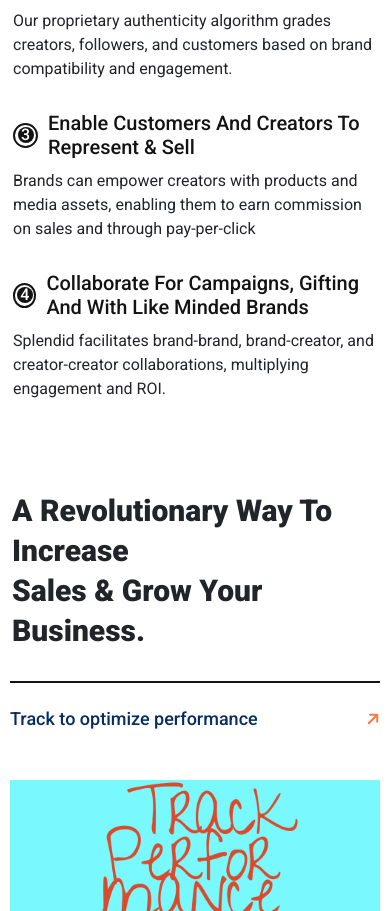
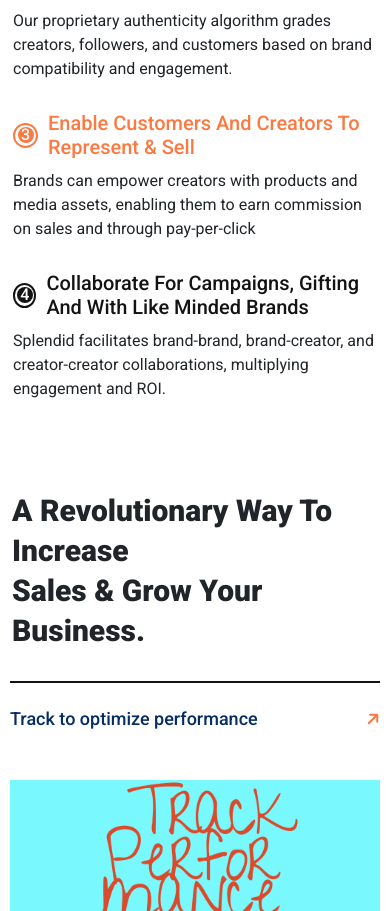
Before and after one commit to vijayraman96/demo-splendid, a React (Create React App) app: page / in a window 390 px wide. Shown: the part 1702-2613 px from the top of the page. Built offline with nearby package versions, Linux system fonts and the light colour scheme.

Commit message:
ref on mobile view is done

```diff
--- a/src/Pages/Home/FourFunnel/FourFunnel.css
+++ b/src/Pages/Home/FourFunnel/FourFunnel.css
@@ -337,6 +337,24 @@
     width:27px !important;
     height: 22px;
 }
+.highlighted, .highlighted .animating .number {
+    color: var(--orange-color);
+}
+.highlighted .animating {
+    border: 2px solid var(--orange-color) !important;
+}
+.highlighted .animating .number {
+    color: #fff;
+}
+.highlighted .animating::before {
+    background-color: var(--orange-color) !important;
+}
+.funnel_ul li:hover .animating::before {
+    background-color: var(--orange-color);
+}
+.funnel_ul li:hover .approach {
+    color: var(--orange-color);
+}
 }
 @media(min-width: 1201px) and (max-width: 1500px) {
     .funnel_section .row {
--- a/src/Pages/Home/FourFunnel/FourFunnel.js
+++ b/src/Pages/Home/FourFunnel/FourFunnel.js
@@ -3,7 +3,30 @@
 import FourFunnelImg from '../../../assets/images/four-funnel.jpg';
 import './FourFunnel.css'
 import Circle from './../../../assets/images/circle.svg'
+import { useEffect, useRef, useState } from "react";
 const FourFunnel = () => {
+  const listRef = useRef([]);
+  const [highlightedIndex, setHighlightedIndex] = useState(null);
+  useEffect(() => {
+    const handleScroll = () => {
+      listRef.current.forEach((item, index) => {
+        if (item) {
+          const rect = item.getBoundingClientRect();
+
+          // Check if the element has moved up by at least 150px
+          if (rect.top <= 400 && rect.bottom > 250) {
+            setHighlightedIndex(index);
+          }
+        }
+      });
+    };
+
+    window.addEventListener('scroll', handleScroll);
+
+    return () => {
+      window.removeEventListener('scroll', handleScroll);
+    };
+  }, []);
   return (
     <div className="funnel_section">
       <Container>
@@ -27,7 +50,7 @@
             </h5>
             <ul class="funnel_ul">
               <li>
-                <h6 className="approach">
+                <h6  ref={(el) => (listRef.current[0] = el)} className={highlightedIndex === 0 ? 'highlighted approach' : 'normal approach'}>
                   <span className="animating"><span className="number">1</span> </span> Discover High Potential Customers & Creators
                 </h6>
                 <p className="para">
@@ -38,7 +61,7 @@
                 </p>
               </li>
               <li>
-                <h6 className="approach">
+                <h6 ref={(el) => (listRef.current[1] = el)} className={highlightedIndex === 1 ? 'highlighted approach' : 'normal approach'}>
                  <span className="animating"><span className="number">2</span></span>  Engage With Our Creator Match Making Tool
                 </h6>
                 <p className="para">
@@ -46,7 +69,7 @@
                 </p>
               </li>
               <li>
-                <h6 className="approach">
+                <h6 ref={(el) => (listRef.current[2] = el)} className={highlightedIndex === 2 ? 'highlighted approach' : 'normal approach'}>
                   <span className="animating"><span className="number">3</span></span> Enable Customers And Creators To Represent & Sell
                 </h6>
                 <p className="para">
@@ -54,7 +77,7 @@
                 </p>
               </li>
               <li>
-                <h6 className="approach">
+                <h6 ref={(el) => (listRef.current[3] = el)} className={highlightedIndex === 3 ? 'highlighted approach' : 'normal approach'}>
                   <span className="animating"><span className="number">4</span></span>  Collaborate For Campaigns, Gifting And  With Like Minded Brands
                 </h6>
                 <p className="para pb-0">
```
